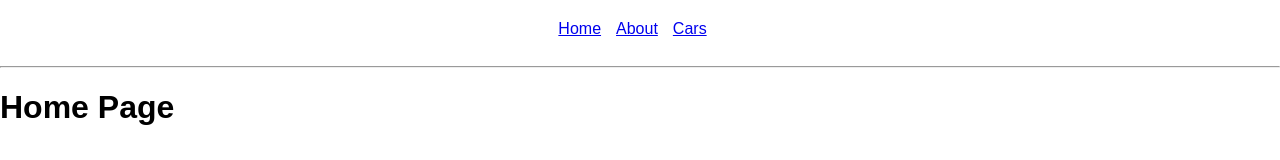
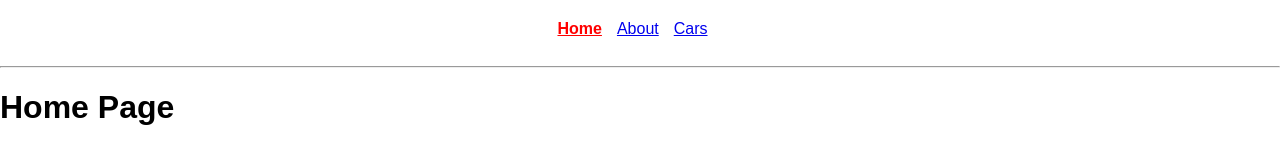
Before and after one commit to Rainspistols/React-tut-0-to-pro-, a React (Create React App) app in the folder react-theory/: page / in a window 1280 px wide. Shown: the top 160 px of the page. Built offline with nearby package versions, Linux system fonts and the light colour scheme.

Commit message:
consideration local page links params

```diff
--- a/react-theory/src/App.js
+++ b/react-theory/src/App.js
@@ -11,13 +11,23 @@ class App extends Component {
         <nav className="nav">
           <ul>
             <li>
-              <NavLink to="/">Home</NavLink>
+              <NavLink
+              to="/"
+              exact
+              activeClassName={'wfm-active'}
+              >Home</NavLink>
             </li>
             <li>
-              <NavLink to="/about">About</NavLink>
+              <NavLink to="/about" activeStyle={{
+                color: 'blue'
+              }}>About</NavLink>
             </li>
             <li>
-              <NavLink to="/cars">Cars</NavLink>
+              <NavLink to={{
+                pathname: '/cars',
+                search: '?a=1&b=2',
+                hash: 'wfm-hash'
+              }}>Cars</NavLink>
             </li>
           </ul>
         </nav>
--- a/react-theory/src/App.scss
+++ b/react-theory/src/App.scss
@@ -25,6 +25,11 @@
 
     li {
       margin-right: 15px;
+
+      a.active, a.wfm-active {
+        font-weight: bold;
+        color: red;
+      }
     }
   }
 }
```
